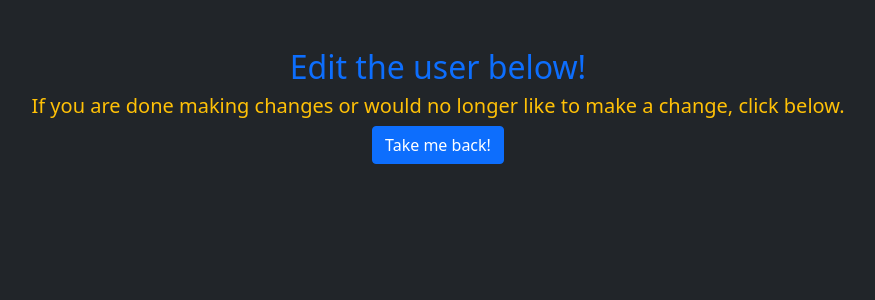
After one commit to JakeClise/users_CR, a Flask app: page /edit in a window 1280 px wide. The commit adds this page. Shown: the top 300 px of the page, without its empty margins (202-1077 px from the left). Run offline with Flask 2, Linux system fonts and the light colour scheme.

Commit message:
creating edit page

```diff
--- a/server.py
+++ b/server.py
@@ -35,6 +35,10 @@ def get_one_user(id):
     }
     return render_template('one_user.html',user=User.get_one_user(data))
 
+@app.route('/edit')
+def edit_user():
+    return render_template('edit_user.html')
+
 
 
 
--- a/templates/create_user.html
+++ b/templates/create_user.html
@@ -27,8 +27,10 @@
                 <input type="submit" class="btn btn-success" value="Submit!">
             </div>
         </form>
-        <h5 class="text-warning">Don't need to create a new user? Click here to return to the users page.</h5>
-        <a href="/go-users" class="btn btn-primary">Go!</a>
+        <div class="mt-2">
+            <h5 class="text-warning">Don't need to create a new user? Click here to return to the users page.</h5>
+            <a href="/go-users" class="btn btn-primary">Go!</a>
+        </div>
     </div>
 
 
--- /dev/null
+++ b/templates/edit_user.html
@@ -0,0 +1,25 @@
+<!DOCTYPE html>
+<html lang="en">
+<head>
+    <meta charset="UTF-8">
+    <meta http-equiv="X-UA-Compatible" content="IE=edge">
+    <meta name="viewport" content="width=device-width, initial-scale=1.0">
+    <link href="https://cdn.jsdelivr.net/npm/bootstrap@5.0.2/dist/css/bootstrap.min.css" rel="stylesheet" integrity="sha384-EVSTQN3/azprG1Anm3QDgpJLIm9Nao0Yz1ztcQTwFspd3yD65VohhpuuCOmLASjC" crossorigin="anonymous">
+    <title>Edit User</title>
+</head>
+<body class="bg-dark">
+    <div class="text-center mt-5">
+        <h2 class="text-primary">Edit the user below!</h2>
+
+        <div class="mt-2">
+            <h5 class="text-warning">If you are done making changes or would no longer like to make a change, click below.</h5>
+            <a href="/go-users" class="btn btn-primary">Take me back!</a>
+        </div>
+    </div>
+
+
+
+    <script src="https://cdn.jsdelivr.net/npm/@popperjs/core@2.9.2/dist/umd/popper.min.js" integrity="sha384-IQsoLXl5PILFhosVNubq5LC7Qb9DXgDA9i+tQ8Zj3iwWAwPtgFTxbJ8NT4GN1R8p" crossorigin="anonymous"></script>
+    <script src="https://cdn.jsdelivr.net/npm/bootstrap@5.0.2/dist/js/bootstrap.min.js" integrity="sha384-cVKIPhGWiC2Al4u+LWgxfKTRIcfu0JTxR+EQDz/bgldoEyl4H0zUF0QKbrJ0EcQF" crossorigin="anonymous"></script>
+</body>
+</html>
--- a/templates/users.html
+++ b/templates/users.html
@@ -27,7 +27,7 @@
                     <td>{{user.first_name}}</td>
                     <td>{{user.last_name}}</td>
                     <td>{{user.email}}</td>
-                    <td><a href="/view/{{ user.id }}">View</a> <a href="/update">Update</a> <a href="/delete">Delete</a></td>
+                    <td><a href="/view/{{ user.id }}">View</a> <a href="/edit">Edit</a> <a href="/delete">Delete</a></td>
                 </tr>
             </tbody>
             {%  endfor %}
```
